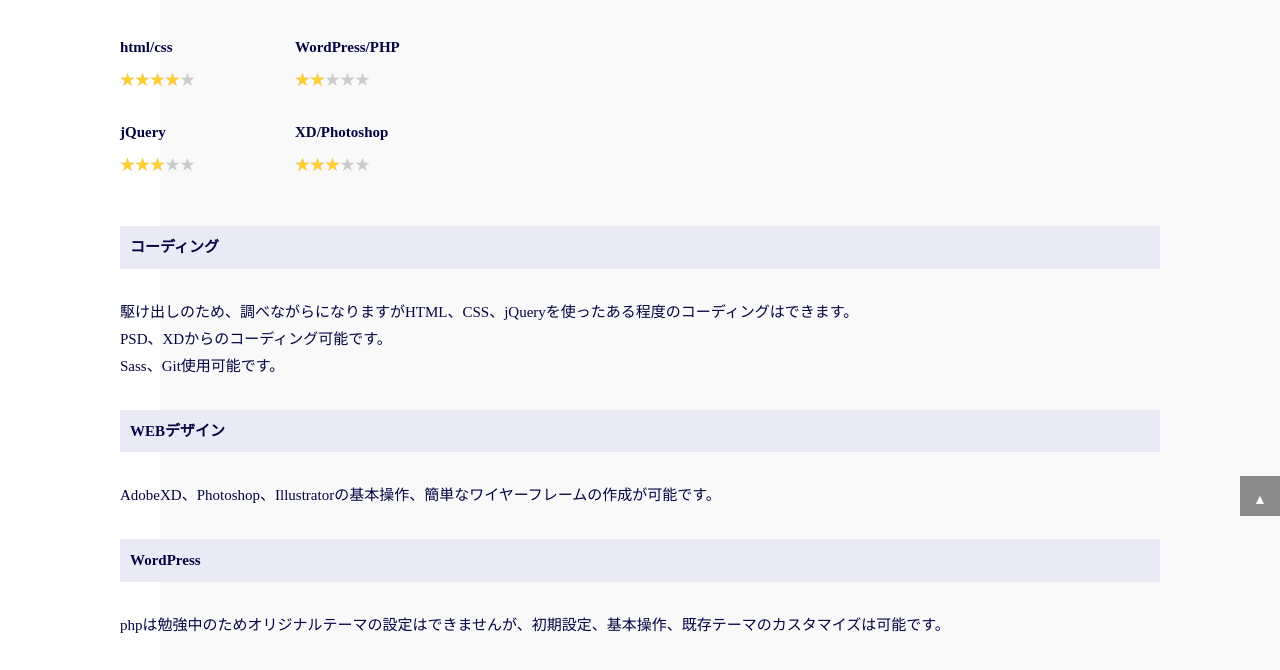
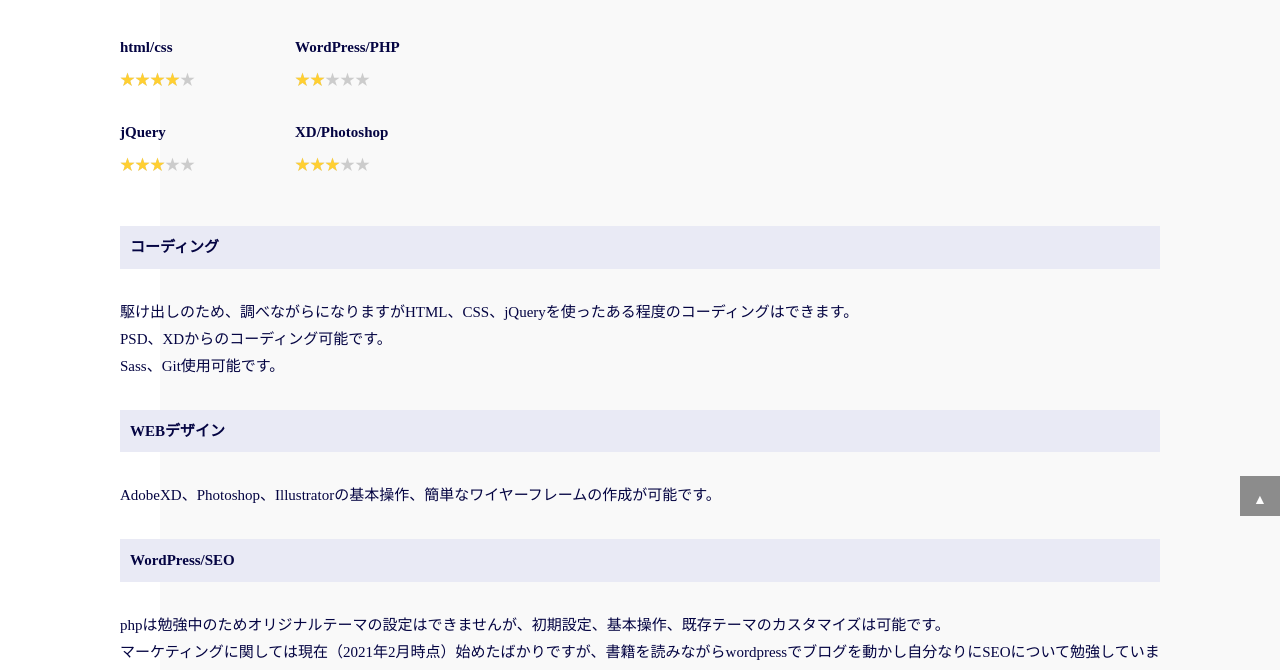
Before and after one commit to ozayou/portfoliotest, a plain HTML site: page skills.html in a window 1280 px wide. Shown: the part 274-944 px from the top of the page. Drawn offline with nearby package versions, Linux system fonts and the light colour scheme.

Commit message:
Update skills.html

```diff
--- a/skills.html
+++ b/skills.html
@@ -87,9 +87,10 @@
 						<p>AdobeXD、Photoshop、Illustratorの基本操作、簡単なワイヤーフレームの作成が可能です。
 				</div>
 				<div class="s-exp3">
-					<h4>WordPress</h4>
+					<h4>WordPress/SEO</h4>
 					<div class="skill-comment">
-						<p>phpは勉強中のためオリジナルテーマの設定はできませんが、初期設定、基本操作、既存テーマのカスタマイズは可能です。</p>
+						<p>phpは勉強中のためオリジナルテーマの設定はできませんが、初期設定、基本操作、既存テーマのカスタマイズは可能です。<br>
+							マーケティングに関しては現在（2021年2月時点）始めたばかりですが、書籍を読みながらwordpressでブログを動かし自分なりにSEOについて勉強しています。</p>
 					</div>
 				</div>
 			</div>
```
